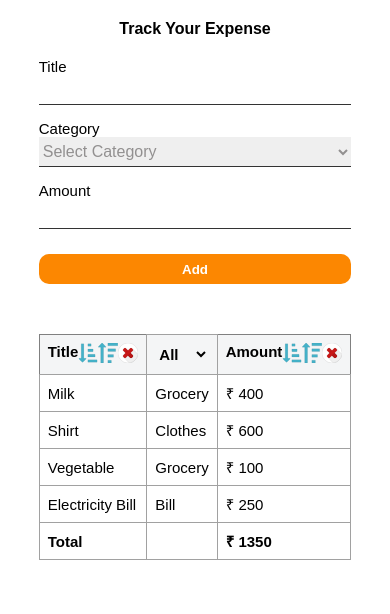
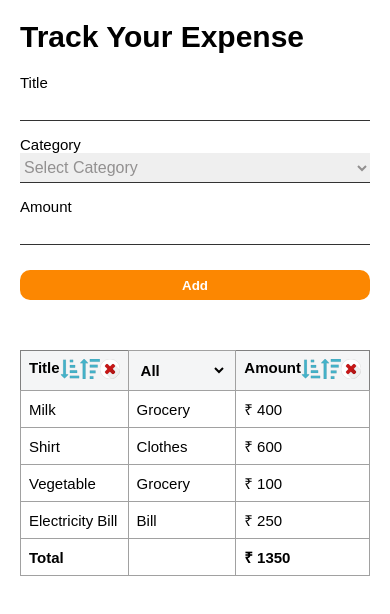
Before and after one commit to dharamverr/Expense_Tracker, a React (Vite) app: page / in a window 390 px wide. Shown: the top 614 px of the page. Built offline with nearby package versions, Linux system fonts and the light colour scheme.

Commit message:
fixed for mobile view

```diff
--- a/src/App.css
+++ b/src/App.css
@@ -139,16 +139,19 @@ svg:hover path{
     cursor: pointer;
     background-color: #e2dddd;
 }
-@media screen and (max-width: 1000px) {
+@media screen  and (width <= 900px){
     .parent-container {
     font-size: 1.5rem;
-    margin: 2rem 6rem 0 6rem;
+    margin: 2rem 2rem 0 2rem;
 }
 .container {
     gap: 4rem;
 }
 }
-@media screen and (max-width: 800px) {
+@media screen and (max-width: 790px) {
+    #root {
+        margin-inline: 0;
+    }
     .parent-container {
         font-size: 1.5rem;
         margin-top: 2rem;
@@ -162,21 +165,3 @@ svg:hover path{
         gap: 5rem;
     }
 }
-@media screen and (max-width: 570px) {
-
-    .parent-container {
-    margin-top: 2rem;
-}
-    .parent-container {
-        display: grid;
-        grid-template-columns: 1fr;
-        justify-content: center;
-        margin-top: 2rem;
-
-}
- h1 {
-    font-size: 1.6rem;
-    white-space: nowrap;
-    margin: auto;
- }
-}
```
Lines whose indentation alone changed are shown as unchanged.
